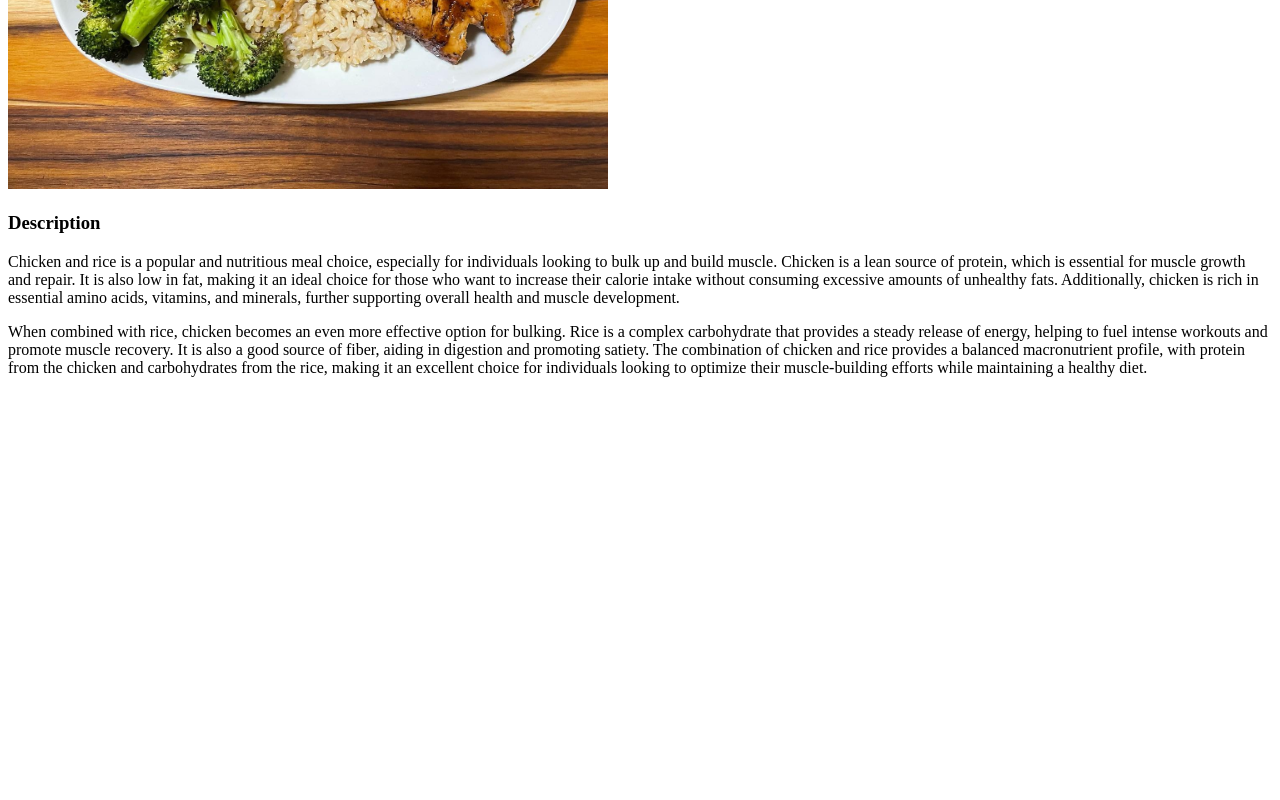
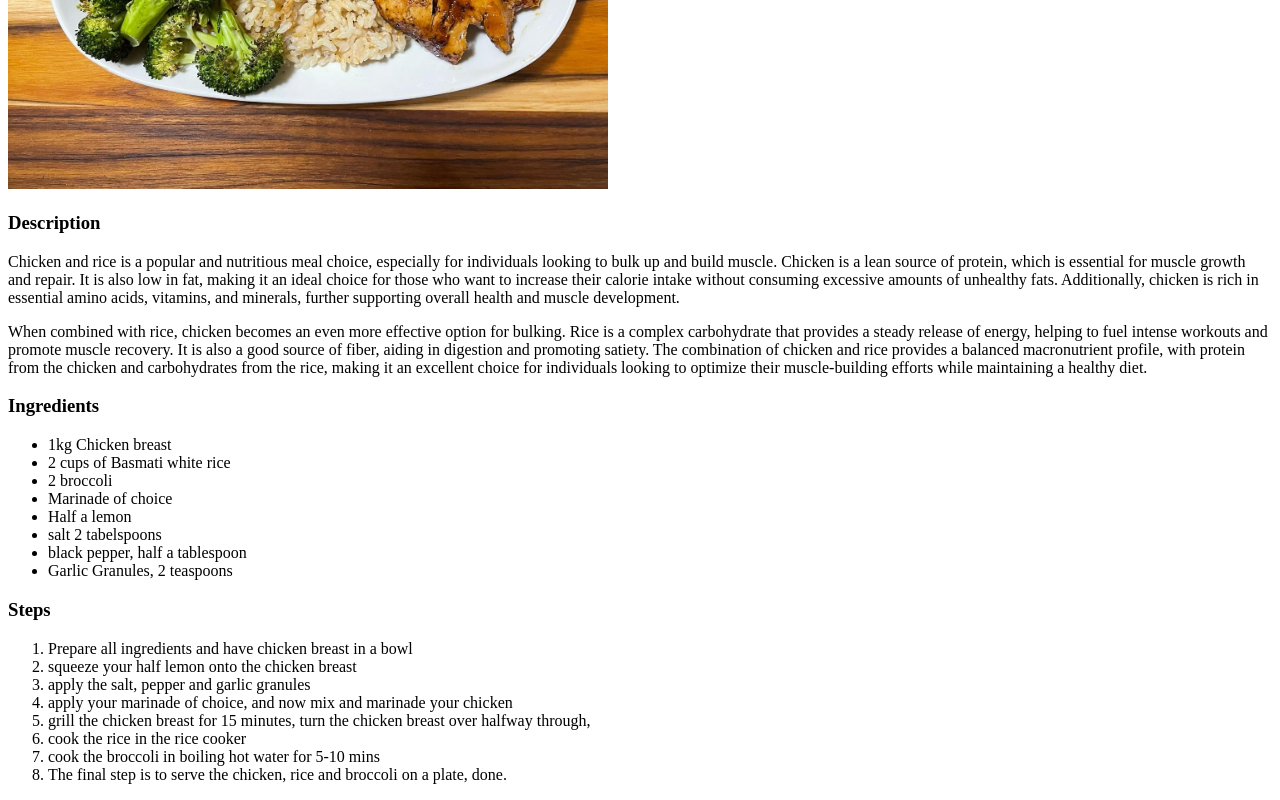
Before and after one commit to Abd-Qadeer/odin-recipes, a plain HTML site: page recipes/chicken-and-rice.html in a window 1280 px wide. Shown: the part 361-1161 px from the top of the page. Before the commit the page ends 800 px from the top, so only its background shows below. Drawn offline with Linux system fonts and the light colour scheme.

Commit message:
Add the list feature to chicken and rice file
list feature makes certain information more presentable and readable.

```diff
--- a/recipes/chicken-and-rice.html
+++ b/recipes/chicken-and-rice.html
@@ -17,8 +17,30 @@
 
         <p>When combined with rice, chicken becomes an even more effective option for bulking. Rice is a complex carbohydrate that provides a steady release of energy, helping to fuel intense workouts and promote muscle recovery. It is also a good source of fiber, aiding in digestion and promoting satiety. The combination of chicken and rice provides a balanced macronutrient profile, with protein from the chicken and carbohydrates from the rice, making it an excellent choice for individuals looking to optimize their muscle-building efforts while maintaining a healthy diet.</p>
 
+        <h3>Ingredients</h3>
+        <ul>
+            <li>1kg Chicken breast</li>
+            <li>2 cups of Basmati white rice</li>
+            <li>2 broccoli</li>
+            <li>Marinade of choice</li>
+            <li>Half a lemon</li>
+            <li>salt 2 tabelspoons</li>
+            <li>black pepper, half a tablespoon</li>
+            <li>Garlic Granules, 2 teaspoons</li>
+        </ul>
 
-    </body>
+        <h3>Steps</h3>
+        <ol>
+            <li>Prepare all ingredients and have chicken breast in a bowl</li>
+            <li>squeeze your half lemon onto the chicken breast</li>
+            <li>apply the salt, pepper and garlic granules</li>
+            <li>apply your marinade of choice, and now mix and marinade your chicken</li>
+            <li>grill the chicken breast for 15 minutes, turn the chicken breast over halfway through,</li>
+            <li>cook the rice in the rice cooker</li>
+            <li>cook the broccoli in boiling hot water for 5-10 mins</li>
+            <li>The final step is to serve the chicken, rice and broccoli on a plate, done.</li>
+        </ol>
+        </body>
 
 
 
```
